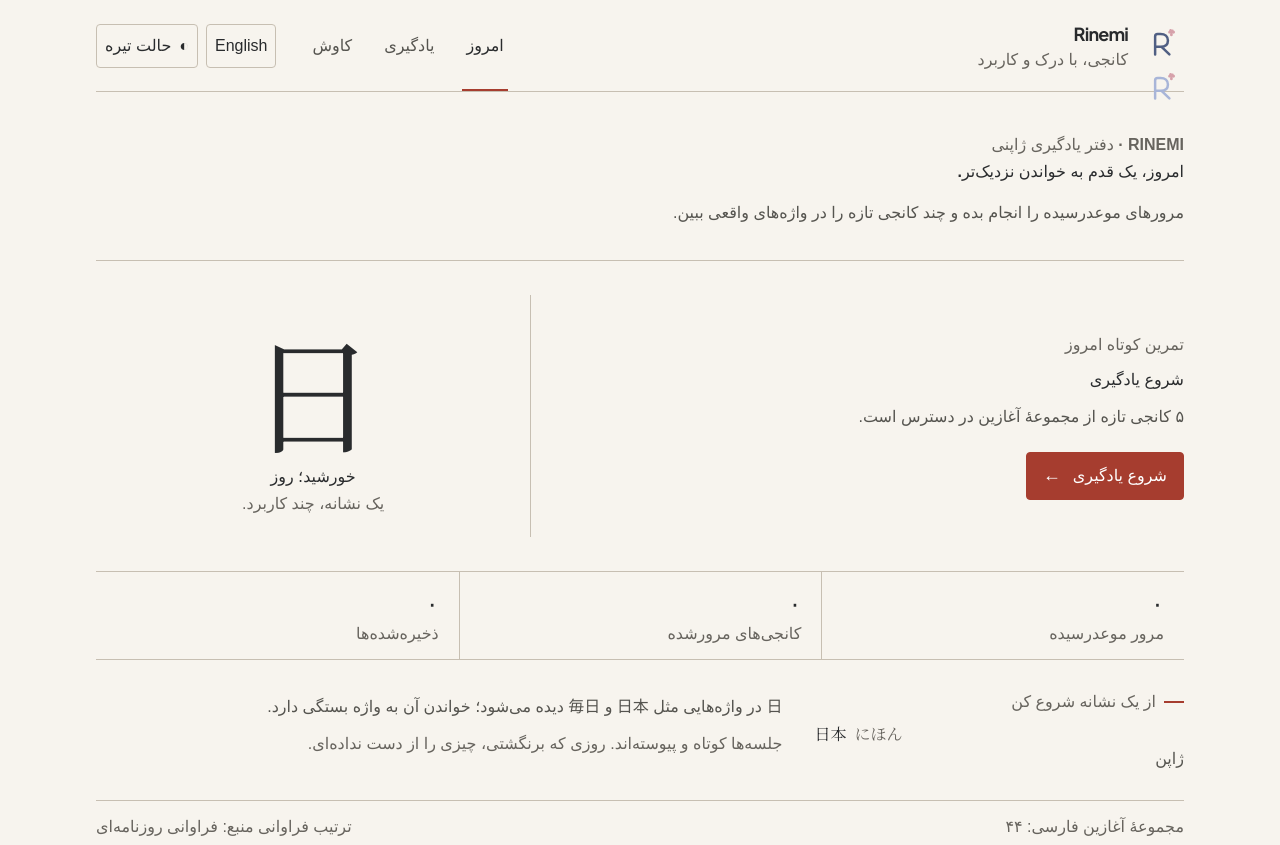
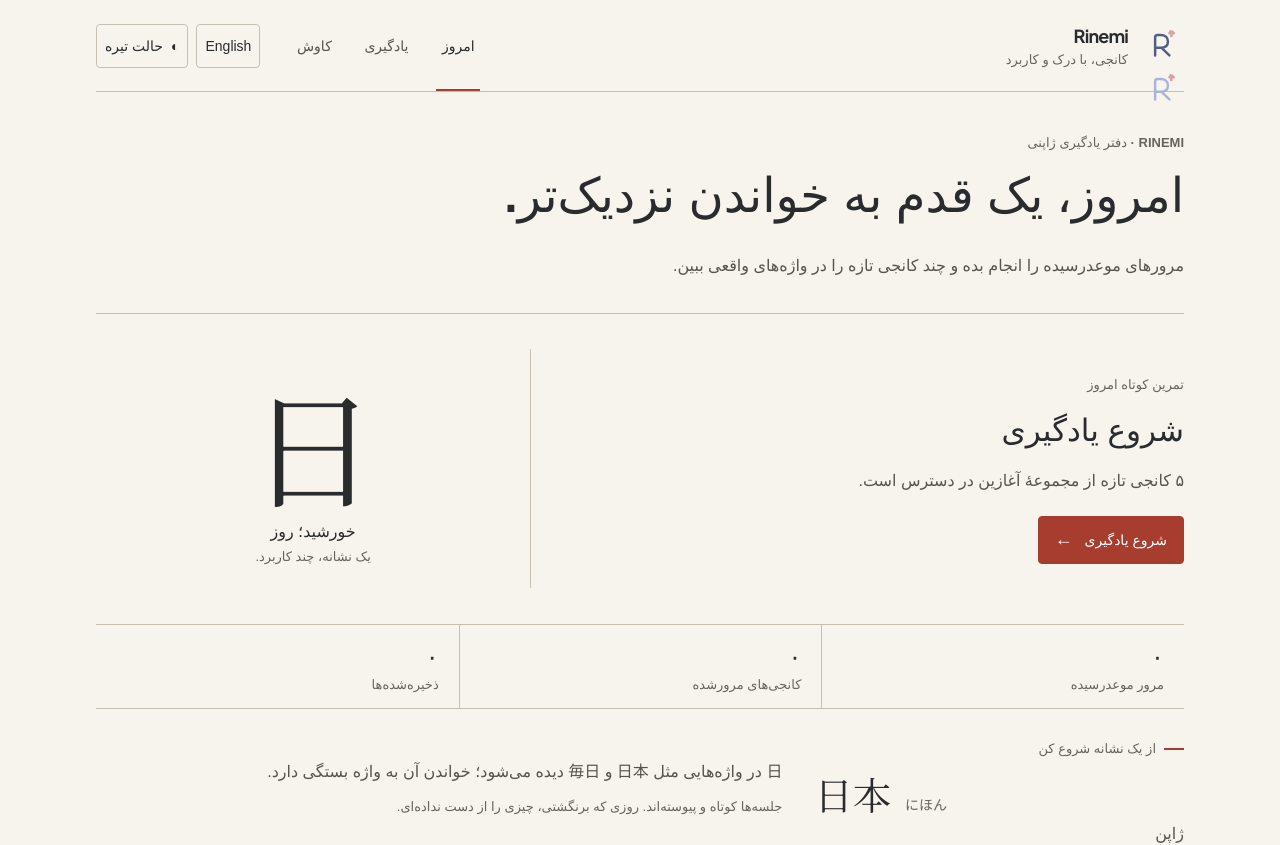
Before and after one commit to ArdKam/Rinemi2, a React (Vite) app: page / in a window 1280 px wide. Shown: the top 845 px of the page. Built offline with nearby package versions, Linux system fonts and the light colour scheme; a small style sheet from the web is missing; what ts-fsrs would draw is missing.

Commit message:
fix(styles): apply semantic token contract to current app

```diff
--- a/src/styles/design-tokens.css
+++ b/src/styles/design-tokens.css
@@ -18,6 +18,21 @@
   --rinemi-font-size-3xl: 1.875rem;
   --rinemi-font-size-4xl: 2.25rem;
   --rinemi-font-size-kanji-display: clamp(4rem, 16vw, 8rem);
+  --rinemi-font-size-meta: 0.8125rem;
+  --rinemi-font-size-control: 0.875rem;
+  --rinemi-font-size-instruction: 1rem;
+  --rinemi-font-size-editorial-kanji: clamp(2rem, 3vw, 2.5rem);
+  --rinemi-font-size-kanji-reference: clamp(3rem, 7vw, 4.75rem);
+  --rinemi-font-size-kanji-prompt: clamp(6.5rem, 17vw, 10.875rem);
+  --rinemi-font-size-kanji-prompt-mobile: clamp(6rem, 28vw, 8.75rem);
+  --rinemi-font-size-page-title: clamp(2rem, 4.1vw, 3rem);
+  --rinemi-font-size-page-title-mobile: clamp(1.75rem, 8vw, 2.375rem);
+  --rinemi-font-size-overview-title: clamp(1.375rem, 2.6vw, 1.9375rem);
+  --rinemi-font-size-overview-title-mobile: 1.4375rem;
+  --rinemi-font-size-answer-title: clamp(1.5rem, 3vw, 2rem);
+  --rinemi-font-size-completion-title: clamp(1.625rem, 4vw, 2.375rem);
+  --rinemi-font-size-kanji-display-tablet: clamp(6.25rem, 17vw, 9.5rem);
+  --rinemi-font-size-kanji-display-mobile: 4.75rem;
 
   --rinemi-font-weight-regular: 400;
   --rinemi-font-weight-medium: 500;
@@ -64,6 +79,7 @@
   --rinemi-layer-drawer: 30;
   --rinemi-layer-dialog: 40;
   --rinemi-layer-toast: 50;
+  --rinemi-layer-skip-link: 60;
 
   /* Motion: semantic durations only; honor reduced-motion below. */
   --rinemi-motion-fast: 120ms;
```
